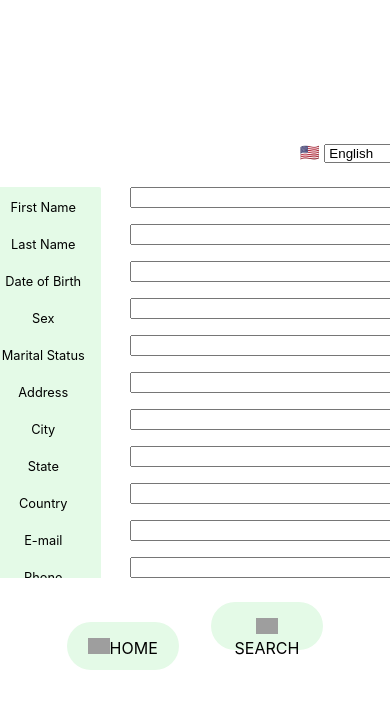
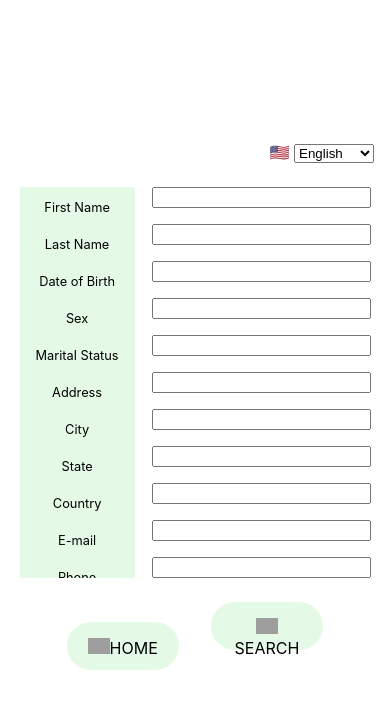
Before and after one commit to davidc360/colab8, a React (Create React App) app: page /intake in a window 390 px wide. Shown: the top 708 px of the page. Built offline with nearby package versions, Linux system fonts and the light colour scheme; grey boxes are pictures that could not be loaded.

Commit message:
mobile styling for intake

```diff
--- a/src/Intake.sass
+++ b/src/Intake.sass
@@ -1,12 +1,15 @@
 
 .Intake
+    width: 100%
 
 .intake-form
     max-height: 80vh
     overflow: scroll
+    max-width: 90%
 
 .language-picker
     align-self: flex-end
+    margin-right: 1em
 
 .basicInfo
     display: flex
@@ -23,6 +26,7 @@
 
 .form-input
     width: 20em
+    max-width: 60%
 
 .form-buttons
     margin-bottom: 2em
```
